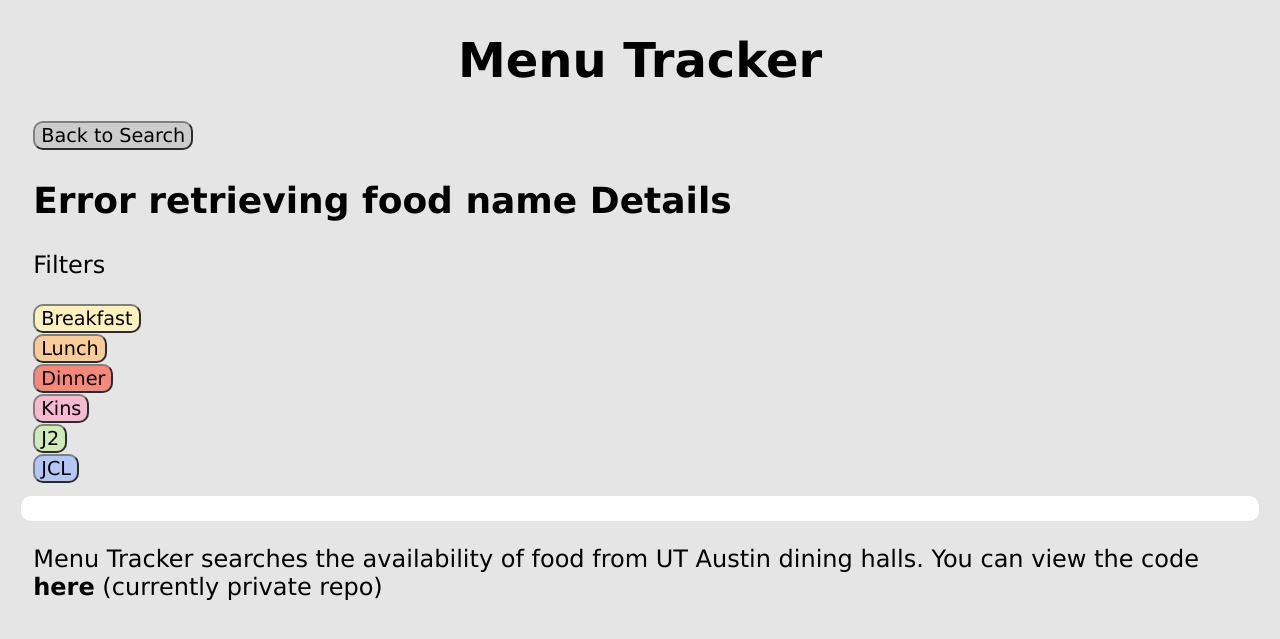
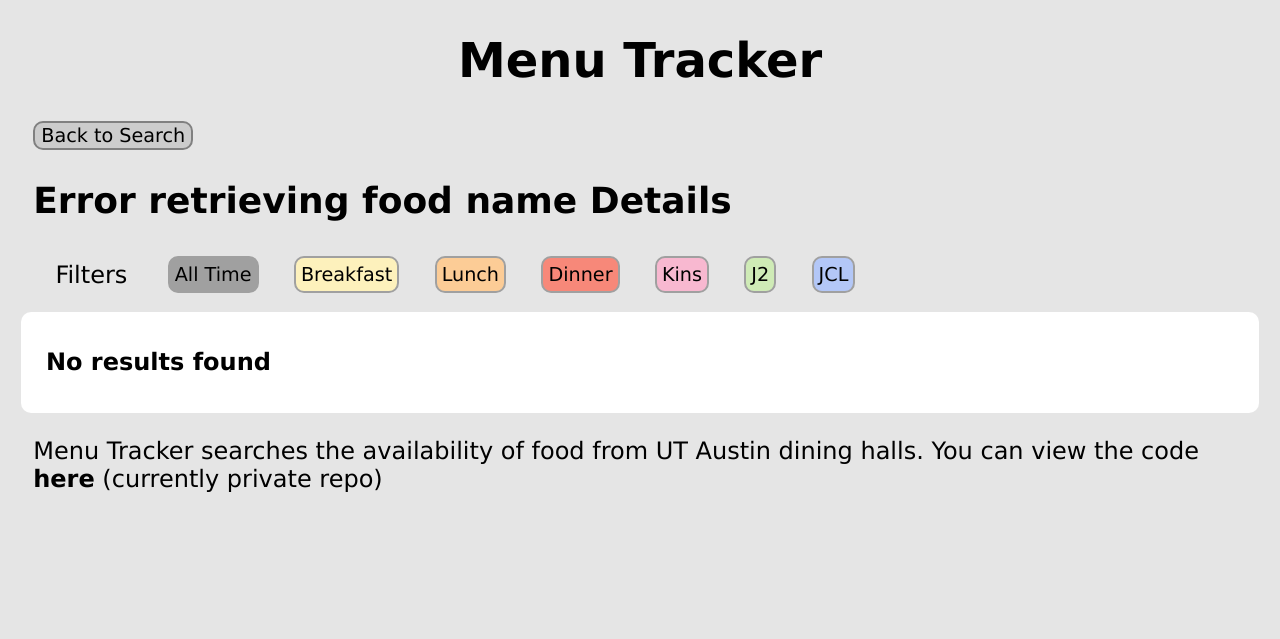
Before and after one commit to iyim4/menu-tracker, a Flask app: page /details in a window 1280 px wide. Shown: the top 639 px of the page. Run offline with Flask 3, Linux system fonts and the light colour scheme.

Commit message:
implement search filters on details page

```diff
--- a/app.py
+++ b/app.py
@@ -10,6 +10,7 @@ from enum import Enum
 # mapping from database codes to strings
 MEALTIME_CODES = ['ERROR', 'Breakfast', 'Lunch', 'Dinner']
 LOCATION_CODES = ['ERROR', 'Kins', 'J2', 'JCL']
+DEFAULT_MFILTER = '0111111'
 class MFilters(Enum):
     NUM_FILTERS = 7
     # position of filter on filters string
@@ -79,7 +80,7 @@ def home():
     # Initialize variables
     loaded_menu = []
     food_name = request.args.get('search')
-    filters_str = request.args.get('filters', '1111111')
+    filters_str = request.args.get('filters', DEFAULT_MFILTER)
     # filters_str is a string that represents filter settings
     # filters are stored as a string of numbers. each digit is used to determine
     # a specific filter setting at the index corresponding to the MFilters enumeration
@@ -113,14 +114,28 @@ def details():
     """ shows historic and future availability of specific food over a large timespan """
 
     # Get args
-    filters = request.args.get('filters', '0111111')
+    filters_str = request.args.get('filters', DEFAULT_MFILTER)
+    filters_str = DEFAULT_MFILTER if filters_str == '' else filters_str
     food_name = request.args.get('search')
-
-    # TODO implement toggles here.
 
     # Get details
     if food_name:
-        loaded_details = load_details(food_name, filters)
+        # check if a button was clicked and update results accordingly
+        for i in range(MFilters.NUM_FILTERS.value):
+            # check which button (filter1, filter2, ...) was clicked
+            if 'filters{}'.format(i) in request.args:
+                # toggle the specific filter option
+                filters_list = list(filters_str)
+                filters_list[i] = '0' if filters_list[i] == '1' else '1'
+                filters_str = ''.join(filters_list)
+
+                # query database with new filters
+                loaded_details = load_details(food_name, filters_str)
+
+                return render_template('details.html', menu = loaded_details, search = food_name, filters = filters_str)
+
+        # else, initial load of details page. show details with default filter
+        loaded_details = load_details(food_name, filters_str)
     else:
         loaded_details = []
         food_name = 'Error retrieving food name'
@@ -143,7 +158,7 @@ def load_details(food_name, filters):
 
     # Get and execute the SQL query
     query = get_filtered_query(filters, food_name, True)
-    print(f'searching for {food_name} in load_menu with filters: {filters} and query {query}')
+    print(f'searching for {food_name} in load_details with filters: {filters} and query {query}')
     cursor.execute(query)
 
     # Fetch all rows
@@ -184,14 +199,14 @@ def get_filtered_query(filters: str, food_name: str, exact_match: bool):
         return f"SELECT * FROM {DB_TABLE_NAME} WHERE {recipe_select} AND [Date] >= {date} ORDER BY Recipe, [Date], Mealtime"
 
     # Base selection
-    query = [f"SELECT * FROM {DB_TABLE_NAME} WHERE {recipe_select} "]
+    query = [f"SELECT * FROM {DB_TABLE_NAME} WHERE {recipe_select}"]
 
     # Time filter
     today = datetime.today()
     if filters[MFilters.TIME.value] == f'{MFilters.TIME_SHORT.value}':
         start_date = today.strftime("%m/%d/%Y")
         end_date = (today + timedelta(days=2)).strftime("%m/%d/%Y")
-        query.append(f"[Date] BETWEEN '{start_date}' AND '{end_date}'")
+        query.append(f"([Date] BETWEEN '{start_date}' AND '{end_date}')")
     elif filters[MFilters.TIME.value] == f'{MFilters.TIME_FUTURE}':
         today = today.strftime("%m/%d/%Y")
         query.append(f"[Date] >= '{today}'")
--- a/static/base.css
+++ b/static/base.css
@@ -11,6 +11,7 @@ body {
     border-radius: var(--brad2);
     font-family: 'Lucida Sans', sans-serif;
     font-size: 120%;
+    color: var(--gray7);
 }
 
 @media only screen and (min-width: 600px) {
@@ -65,6 +66,7 @@ a:hover {
 /* buttons */
 button {
     background-color: var(--gray2);
+    border-style: solid;
     border-color: var(--gray4);
     border-radius: var(--brad2);
     font-size: 80%;
@@ -73,7 +75,25 @@ button {
     cursor: pointer;
 }
 button:hover {
-    background-color: var(--gray3);
+    filter: brightness(80%);
+
+}
+.filters-con {
+    display: flex;
+    flex-wrap: wrap;
+    padding: var(--pad2);
+    justify-content: left;
+    gap: var(--pad1);
+}
+.filters-button {
+    border-style: solid;
+    border-color: var(--gray3);
+    padding: var(--pad2);
+}
+@media only screen and (min-width: 600px) {
+    .filters-con {
+        gap: 3%;
+    }
 }
 
 #input-button {
@@ -85,16 +105,9 @@ button:hover {
         font-size: inherit;
     }
 }
-/* #back-button {
-    border-radius: var(--brad2);
-    font-size: inherit;
-    font-family: inherit;
+#back-button {
     background-color: var(--gray2);
-    cursor: pointer;
 }
-#back-button:hover {
-    background-color: var(--gray3);
-} */
 
 /* Search Result Containers */
 .result-con {
@@ -107,7 +120,7 @@ button:hover {
     margin: var(--pad2);
     padding: 0px 15px;
     border-radius: var(--brad2);
-    background-color: white;
+    background-color: var(--gray0);
 }
 .result-item-details-con {
     display: flex;
@@ -115,7 +128,7 @@ button:hover {
     gap: 10px;
 }
 .details-con {
-    background-color: white;
+    background-color: var(--gray0);
     padding: 1% 2%;
     border-radius: var(--brad2);
 }
@@ -147,7 +160,9 @@ button:hover {
     border-radius: var(--brad1);
     font-family: inherit;
     font-size: inherit;
+    background-color: var(--gray2);
 }
 #input-button:hover {
     cursor: pointer;
+    filter: brightness(80%);
 }
--- a/static/colors.css
+++ b/static/colors.css
@@ -1,9 +1,12 @@
 :root {
+    --gray0: #fff;
     --gray1: #e5e5e5;
     --gray2: #ccc;
     --gray3: #a0a0a0;
     --gray4: #808080;
     --gray5: #555;
+    --gray6: #333;
+    --gray7: #000;
     --lgreen1: #e4f1ec;
     --lgreen2:  #ade0cc;
     --lgreen3: #28dd92;
--- a/templates/details.html
+++ b/templates/details.html
@@ -15,47 +15,75 @@
 
     <!-- back button -->
     <div>
+        {% if filters is not defined %}
             <button id="back-button" onclick="goBack()"> Back to Search </button>
             <script>
                 function goBack() {
                     window.history.back();
                 }
             </script>
+        {% else %}
+            <button id="back-button" onclick="window.location.href='{{ url_for('home') }}'"> Back to Search </button>
+        {% endif %}
     </div>
 
     <!-- header and back button -->
+    {% set result_item_colors = {'Breakfast': 'orange1', 'Lunch': 'orange2', 'Dinner': 'orange3', 'Kins': 'palette2',
+     'J2': 'palette4', 'JCL': 'palette3', 'Today': 'lgreen3', 'Tomorrow': 'lgreen2', 'All Time': 'lgreen1'} %}
+    {% set filters_names = ['All Time', 'Breakfast', 'Lunch', 'Dinner', 'Kins', 'J2', 'JCL'] %}
     <div>
         <h2 color="var(--gray)"> {{ search }} Details </h2>
-        <!-- colors for labels -->
-        {% set result_item_colors = {'Breakfast': 'orange1', 'Lunch': 'orange2', 'Dinner': 'orange3',
-        'Kins': 'palette2', 'J2': 'palette4', 'JCL': 'palette3', 'Today': 'lgreen3', 'Tomorrow': 'lgreen2'} %}
-        {% set filters_names = ['All Time', 'Breakfast', 'Lunch', 'Dinner', 'Kins', 'J2', 'JCL'] %}
 
         <!-- filter buttons -->
-        <p> Filters </p>
-        {% for i in range(1, 7) %}
+        <div class="filters-con">
+            <span> Filters </span>
+            {% for i in range(0, 7) %}
                 <form method="GET">
                     <input type="hidden" name="search" value="{{ search }}">
                     <input type="hidden" name="filters" value="{{ filters }}">
-                <button type="submit" name="filters{{ i }}" style="background-color:
-                var(--{{ result_item_colors.get(filters_names[i]) }})"> {{ filters_names[i] }} </button>
-                <!-- TODO change color to gray3 if toggled off -->
+
+                    {% if filters is defined %}
+                        {% if filters[i] == '0' %}
+                            {# button is toggled off #}
+                            <button type="submit" name="filters{{ i }}" class="filters-button"
+                                style="background-color: var(--gray3)">
+                                {{ filters_names[i] }} </button>
+                        {% else %}
+                            <button type="submit" name="filters{{ i }}" class="filters-button"
+                                style="background-color: var(--{{ result_item_colors.get(filters_names[i]) }})">
+                                {{ filters_names[i] }} </button>
+                        {% endif %}
+                    {% else %}
+                        {# default case 'All Time' is off #}
+                        {% if i == 0 %}
+                            <button type="submit" name="filters{{ i }}" class="filters-button"
+                                style="background-color: var(--gray3)">
+                                {{ filters_names[i] }} </button>
+                        {% else %}
+                            <button type="submit" name="filters{{ i }}" class="filters-button"
+                                style="background-color: var(--{{ result_item_colors.get(filters_names[i]) }})">
+                                {{ filters_names[i] }} </button>
+                        {% endif %}
+                    {% endif %}
                 </form>
             {% endfor %}
+        </div>
     </div>
 
     <!-- details search results -->
     <div class="details-con">
-        {% set time_colors = {'Breakfast': 'orange1', 'Lunch': 'orange2', 'Dinner': 'orange3'} %}
-        {% set loc_colors = {'Kins': 'palette2', 'J2': 'palette4', 'JCL': 'palette3'} %}
+        {% if not menu|length == 0 %}
             {% for entry in menu %}
                 <p class="result-item-details-con">
                     <span style="background-color: var(--lgreen1)"> {{ entry[1] }} </span>
-                <span style="background-color: var(--{{ time_colors.get(entry[2]) }})"> {{ entry[2] }} </span>
-                <span style="background-color: var(--{{ loc_colors.get(entry[3]) }})"> {{ entry[3] }} </span>
+                    <span style="background-color: var(--{{ result_item_colors.get(entry[2]) }})"> {{ entry[2] }} </span>
+                    <span style="background-color: var(--{{ result_item_colors.get(entry[3]) }})"> {{ entry[3] }} </span>
                 </p>
             {% endfor %}
             </div>
+        {% else %}
+            <p style="font-weight: bold;"> No results found </p>
+        {% endif %}
     </div>
 
     <!-- additional information -->
```
Also changed, not shown: templates/home.html (+13 -4 lines). Lines whose indentation alone changed are shown as unchanged.
